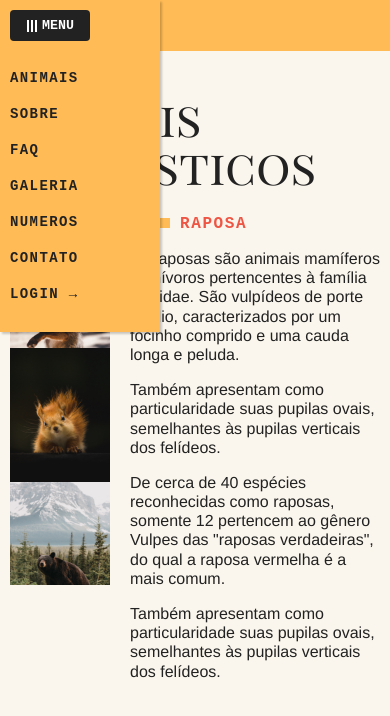
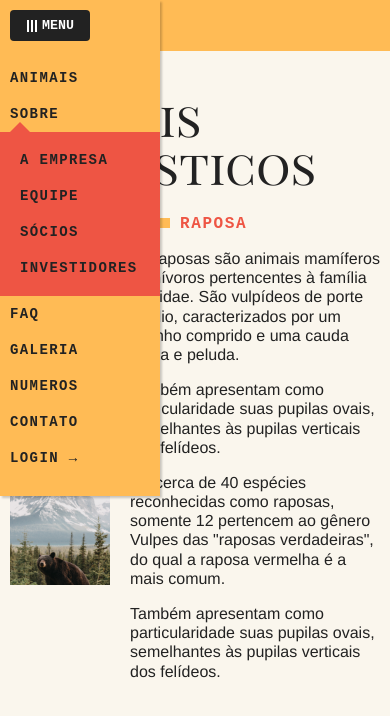
Before and after one commit to Mylena-Rodrigues/Wolf_Animais-Fantasticos, a website built with webpack: page index.html in a window 390 px wide. Both pictures are taken after a click on the button "MENU". Shown: the top 716 px of the page. Built offline with nearby package versions, Linux system fonts and the light colour scheme; no server answers; a web font is replaced by a local one.

Commit message:
Fix | Fix dropdown-menu occurence

```diff
--- a/css/dropdown-menu.css
+++ b/css/dropdown-menu.css
@@ -46,3 +46,10 @@
     transform: translate3d(0, 0, 0);
   }
 }
+
+@media (max-width: 700px) {
+  [data-dropdown] .dropdown-menu {
+    display: block;
+    animation: show-up 0.3s forwards;
+  }
+}
```
